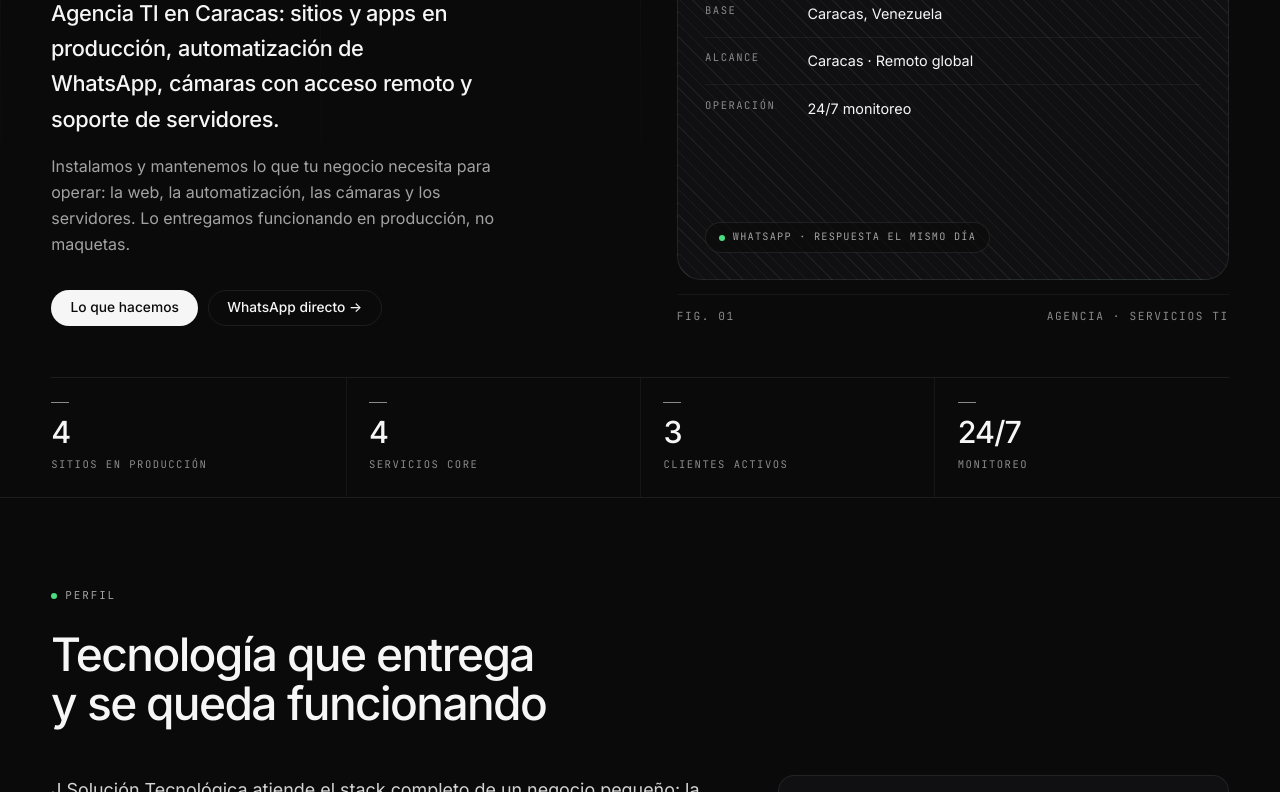
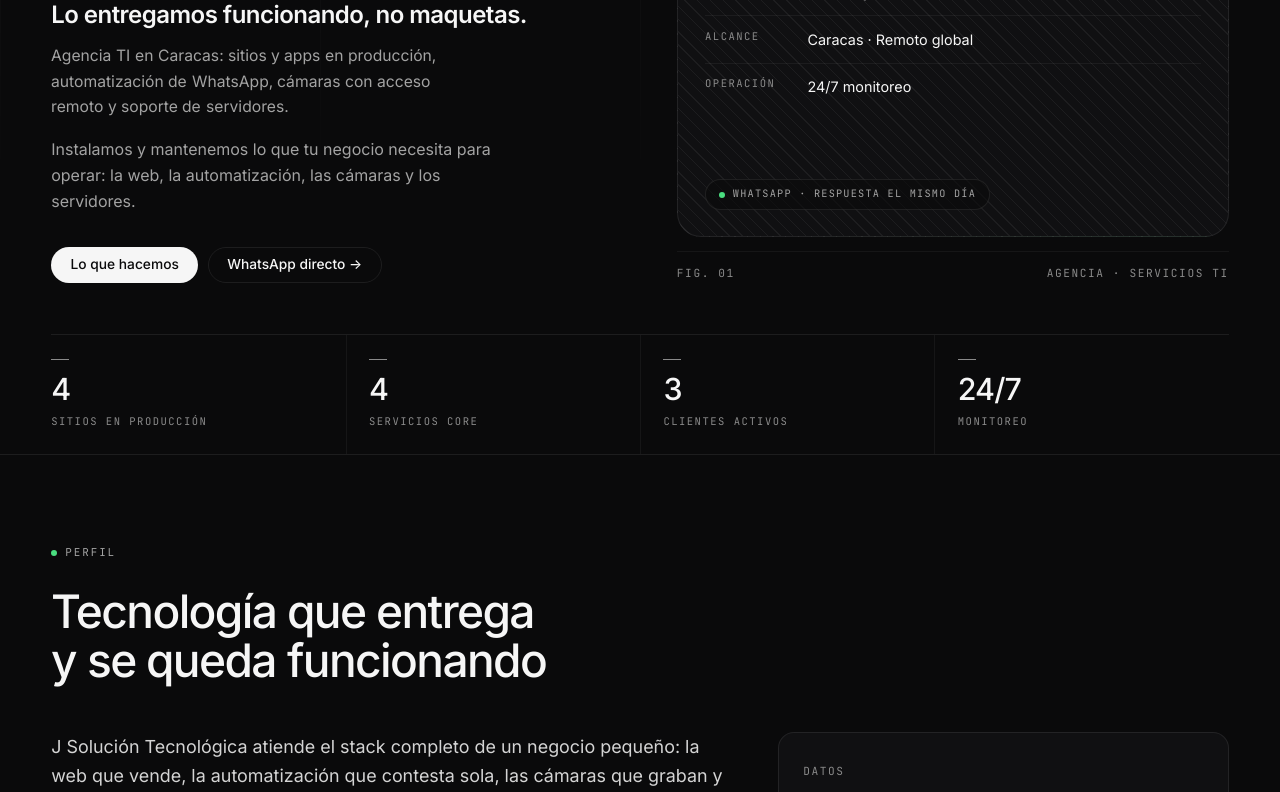
Before and after one commit to juancito8812/cv-web, an Astro site: page / in a window 1280 px wide. Shown: the part 332-1124 px from the top of the page. Built offline with nearby package versions, Linux system fonts and the light colour scheme; Astro itself is replaced by a stand-in of ours.

Commit message:
feat(home): eslogan de marca en el hero (Lo entregamos funcionando, no maquetas)

```diff
--- a/src/data/agencia.ts
+++ b/src/data/agencia.ts
@@ -7,9 +7,10 @@ export const agencia = {
   eyebrow: 'Web · Automatización · CCTV · Soporte',
   h1Linea1: 'J Solución',
   h1Linea2: 'Tecnológica',
+  eslogan: 'Lo entregamos funcionando, no maquetas.',
   subhead: 'Agencia TI en Caracas: sitios y apps en producción, automatización de WhatsApp, cámaras con acceso remoto y soporte de servidores.',
   tagline:
-    'Instalamos y mantenemos lo que tu negocio necesita para operar: la web, la automatización, las cámaras y los servidores. Lo entregamos funcionando en producción, no maquetas.',
+    'Instalamos y mantenemos lo que tu negocio necesita para operar: la web, la automatización, las cámaras y los servidores.',
   base: 'Caracas, Venezuela',
   alcance: 'Caracas · Remoto global',
   operacion: '24/7 monitoreo',
--- a/src/pages/index.astro
+++ b/src/pages/index.astro
@@ -62,6 +62,7 @@ const anio = new Date().getFullYear();
               {agencia.h1Linea1}<br />
               <span class="h1-dim">{agencia.h1Linea2}</span>
             </h1>
+            <p class="eslogan" data-reveal>{agencia.eslogan}</p>
             <p class="subhead" data-words="80" data-words-base="820">{agencia.subhead}</p>
             <p class="tagline" data-reveal style="--d:1100ms">{agencia.tagline}</p>
             <div class="hero-actions" data-reveal style="--d:1250ms">
@@ -437,9 +438,13 @@ const anio = new Date().getFullYear();
         color: var(--ink); overflow-wrap: break-word;
       }
       .h1-dim { color: var(--ink); }
+      .eslogan {
+        margin: 0 0 0.55rem; font-size: clamp(1.15rem, 1.9vw, 1.5rem);
+        font-weight: 600; color: var(--ink); letter-spacing: -0.022em; max-width: 34ch;
+      }
       .subhead {
-        margin: 0 0 1.1rem; font-size: clamp(1.1rem, 1.7vw, 1.4rem);
-        font-weight: 500; color: var(--ink); letter-spacing: -0.015em; max-width: 30ch;
+        margin: 0 0 1.1rem; font-size: clamp(0.98rem, 1.2vw, 1.06rem);
+        font-weight: 400; color: var(--body); letter-spacing: 0; max-width: 44ch;
       }
       .tagline { margin: 0 0 2rem; max-width: 46ch; font-size: 1rem; color: var(--body); }
       .hero-actions { display: flex; gap: 0.6rem; flex-wrap: wrap; }
```
